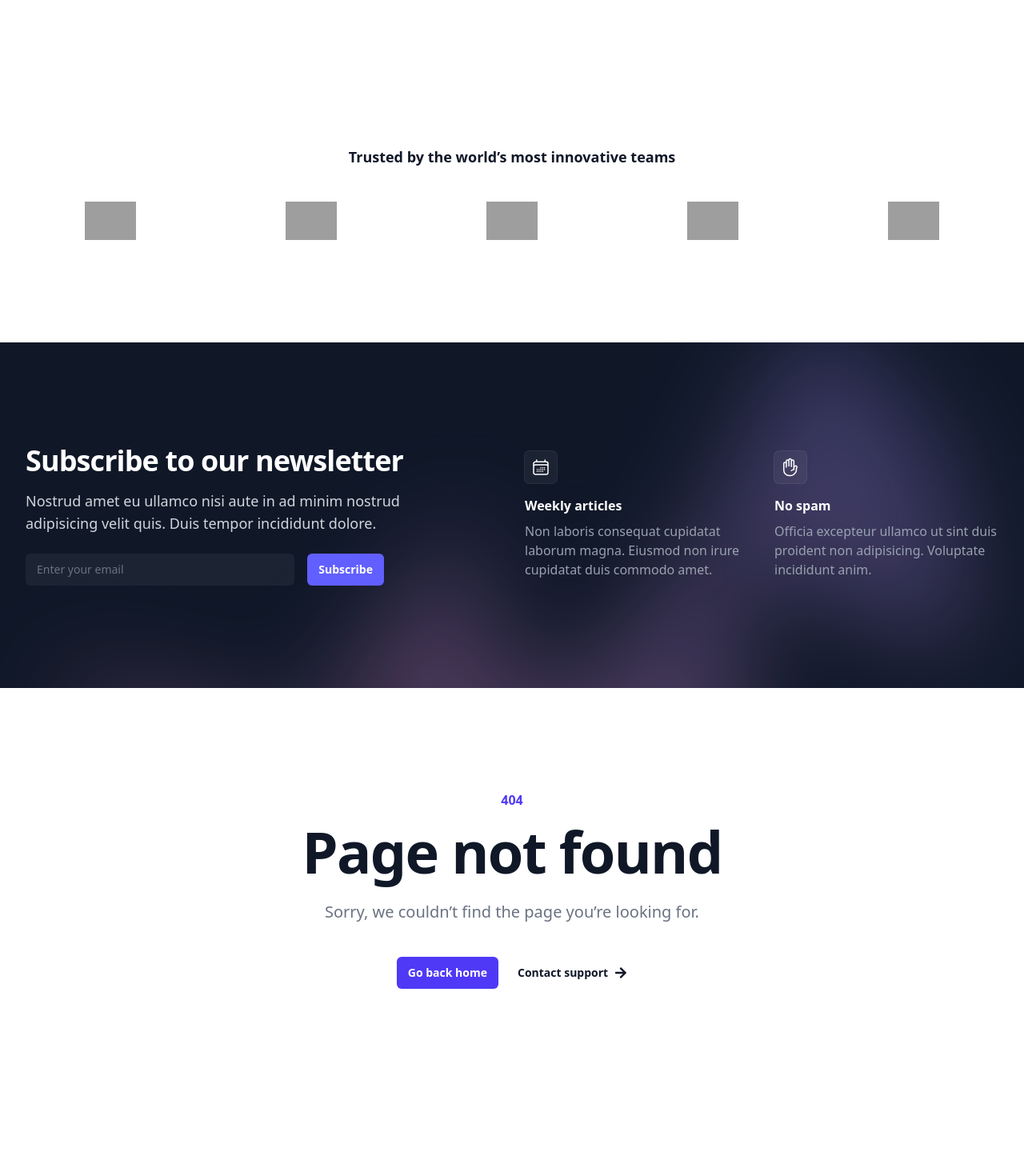
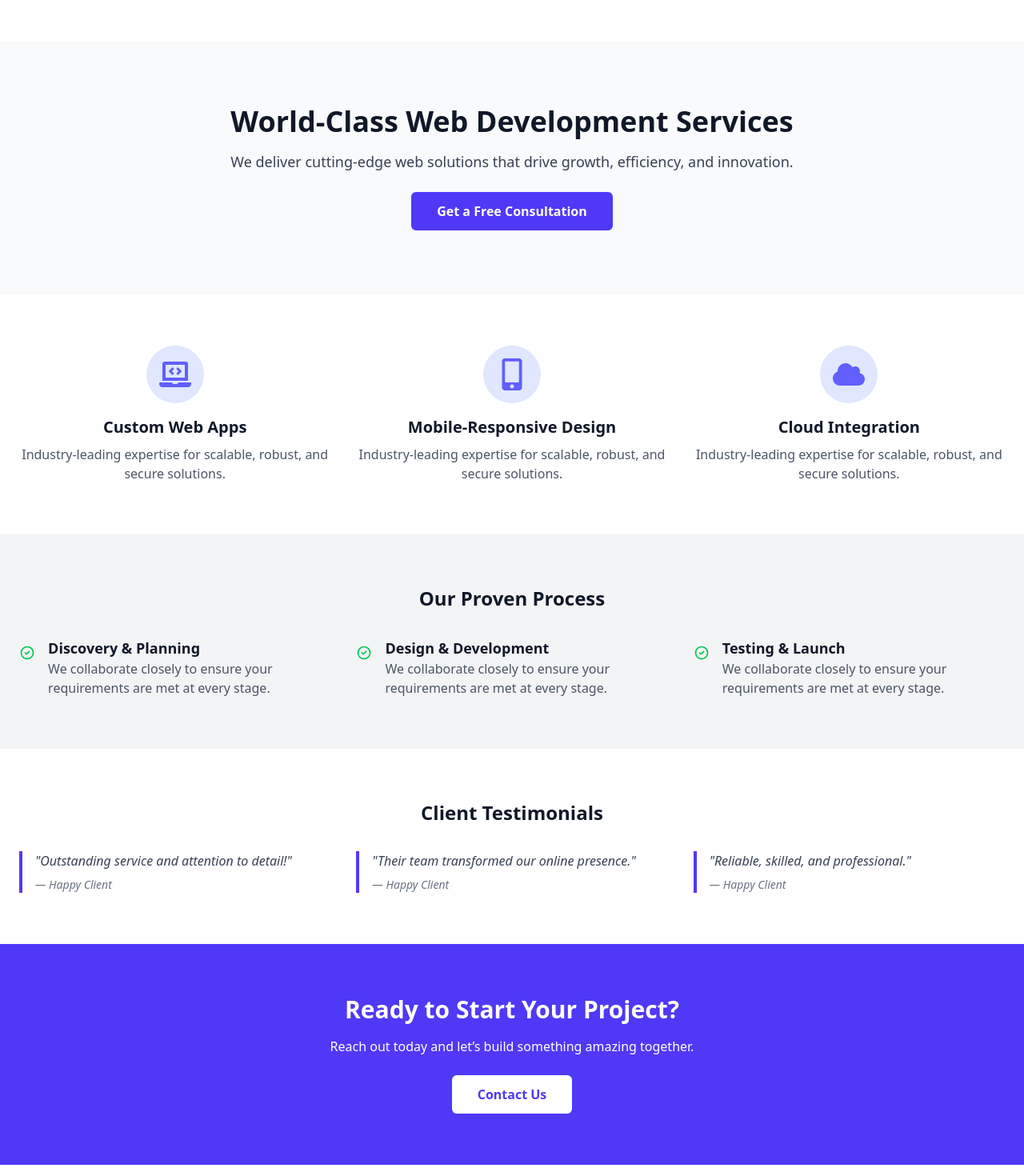
Before and after one commit to afbaslasu/bs-web, a React (Vite) app in the folder bs-mini/: page / in a window 1280 px wide. Shown: the part 1820-3290 px from the top of the page at 80% size. Before the commit the page ends 3184 px from the top, so only its background shows below. Built offline with nearby package versions, Linux system fonts and the light colour scheme; grey boxes are pictures that could not be loaded.

Commit message:
chore: addition of ServicesSection and Footer components

```diff
--- a/bs-mini/src/App.jsx
+++ b/bs-mini/src/App.jsx
@@ -1,16 +1,46 @@
 import React from 'react'
+import { useState, useEffect } from "react";
+import { ClipLoader } from "react-spinners";
 
 import TopBanner from './components/TopBanner'
 import ResponsiveNav from './components/ResponsiveNav'
+import FlyOutMenu from './components/FlyOutMenu'
 import  Header from './components/Header'
 import NewsletterSection from './components/NewsletterSection'
 import NotFoundPage from './components/NotFoundPage'
 import ContentSection from './components/ContentSection'
+import ServicesSection from './components/ServicesSection';
 import LogoCloud from './components/LogoCloud'
-import FlyOutMenu from './components/FlyOutMenu'
+import Footer from './components/Footer';
 
 
 const App = () => {
+  const [loading, setLoading] = useState(true);
+
+  // Simulate data fetch or initialization
+  useEffect(() => {
+    const timer = setTimeout(() => {
+      setLoading(false);
+    }, 1000); // 1 seconds, adjust as needed
+
+    return () => clearTimeout(timer);
+  }, []);
+
+  // Conditional render: spinner while loading, else the app
+  if (loading) {
+    return (
+      <div className="flex h-screen w-screen items-center justify-center bg-white">
+        <ClipLoader
+          color="#4338ca"
+          loading={loading}
+          size={60}
+          aria-label="Loading Spinner"
+        />
+      </div>
+    );
+  }
+
+  // Once loading === false, render the full app
   return (
     <>
       <TopBanner />
@@ -18,9 +48,11 @@ const App = () => {
       <Header />
       <FlyOutMenu />
       <ContentSection />
+      <ServicesSection />
       <LogoCloud />
       <NewsletterSection />
       <NotFoundPage />
+      <Footer />
     </>
   );
 }
--- /dev/null
+++ b/bs-mini/src/components/Footer.jsx
@@ -0,0 +1,134 @@
+
+import React from "react";
+import {
+  FaFacebookF,
+  FaTwitter,
+  FaLinkedinIn,
+  FaYoutube,
+} from "react-icons/fa";
+
+export default function Footer() {
+  return (
+    <footer className="bg-indigo-900 text-gray-200 py-16">
+      <div className="container mx-auto px-6 grid grid-cols-1 md:grid-cols-2 lg:grid-cols-4 gap-8">
+        {/* Column 1: Branding */}
+        <div>
+          <h3 className="text-2xl font-bold text-white mb-4">BrandName</h3>
+          <p className="text-gray-400">
+            Leading the industry with innovative solutions and exceptional
+            service.
+          </p>
+          <div className="mt-4 flex space-x-4">
+            <a
+              href="#"
+              aria-label="Facebook"
+              className="hover:text-white text-gray-400"
+            >
+              <FaFacebookF className="h-6 w-6" aria-hidden="true" />
+            </a>
+            <a
+              href="#"
+              aria-label="Twitter"
+              className="hover:text-white text-gray-400"
+            >
+              <FaTwitter className="h-6 w-6" aria-hidden="true" />
+            </a>
+            <a
+              href="#"
+              aria-label="LinkedIn"
+              className="hover:text-white text-gray-400"
+            >
+              <FaLinkedinIn className="h-6 w-6" aria-hidden="true" />
+            </a>
+            <a
+              href="#"
+              aria-label="YouTube"
+              className="hover:text-white text-gray-400"
+            >
+              <FaYoutube className="h-6 w-6" aria-hidden="true" />
+            </a>
+          </div>
+        </div>
+
+        {/* Column 2: Quick Links */}
+        <div>
+          <h4 className="text-xl font-semibold mb-4">Quick Links</h4>
+          <ul className="space-y-2">
+            <li>
+              <a href="#" className="hover:text-white">
+                Home
+              </a>
+            </li>
+            <li>
+              <a href="#" className="hover:text-white">
+                About
+              </a>
+            </li>
+            <li>
+              <a href="#" className="hover:text-white">
+                Services
+              </a>
+            </li>
+            <li>
+              <a href="#" className="hover:text-white">
+                Contact
+              </a>
+            </li>
+          </ul>
+        </div>
+
+        {/* Column 3: Resources */}
+        <div>
+          <h4 className="text-xl font-semibold mb-4">Resources</h4>
+          <ul className="space-y-2">
+            <li>
+              <a href="#" className="hover:text-white">
+                Documentation
+              </a>
+            </li>
+            <li>
+              <a href="#" className="hover:text-white">
+                API Reference
+              </a>
+            </li>
+            <li>
+              <a href="#" className="hover:text-white">
+                Community
+              </a>
+            </li>
+            <li>
+              <a href="#" className="hover:text-white">
+                Blog
+              </a>
+            </li>
+          </ul>
+        </div>
+
+        {/* Column 4: Subscription */}
+        <div>
+          <h4 className="text-xl font-semibold mb-4">Subscribe</h4>
+          <p className="text-gray-400">
+            Get the latest news and updates right to your inbox.
+          </p>
+          <form className="mt-4 flex">
+            <input
+              type="email"
+              placeholder="Your email"
+              className="flex-1 rounded-l-md bg-indigo-800 px-4 py-2 text-gray-200 placeholder-gray-400 focus:outline-none"
+            />
+            <button
+              type="submit"
+              className="rounded-r-md bg-indigo-600 px-4 py-2 text-white hover:bg-indigo-500"
+            >
+              Go
+            </button>
+          </form>
+        </div>
+      </div>
+
+      <div className="mt-12 border-t border-indigo-700 pt-6 text-center text-sm text-gray-400">
+        © 2025 BrandName. All rights reserved.
+      </div>
+    </footer>
+  );
+}
--- /dev/null
+++ b/bs-mini/src/components/ServicesSection.jsx
@@ -0,0 +1,134 @@
+
+import React from "react";
+import { FaLaptopCode, FaMobileAlt, FaCloud } from "react-icons/fa";
+import { HiOutlineCheckCircle } from "react-icons/hi";
+
+// Option A: Feature-Focused Services Page
+export default function ServicesSection() {
+  return (
+    <>
+      {/* Hero Section */}
+      <section className="bg-gray-50">
+        <div className="container mx-auto px-6 py-20 text-center">
+          <h1 className="text-4xl font-bold text-gray-900 mb-4">
+            World-Class Web Development Services
+          </h1>
+          <p className="text-lg text-gray-700 mb-6">
+            We deliver cutting-edge web solutions that drive growth, efficiency,
+            and innovation.
+          </p>
+          <a
+            href="#contact"
+            className="inline-block bg-indigo-600 text-white px-8 py-3 rounded-md font-semibold hover:bg-indigo-500"
+          >
+            Get a Free Consultation
+          </a>
+        </div>
+      </section>
+
+      {/* Services Overview */}
+      <section className="container mx-auto px-6 py-16">
+        <div className="grid gap-8 sm:grid-cols-2 lg:grid-cols-3">
+          {[
+            {
+              icon: <FaLaptopCode className="h-10 w-10 text-indigo-500" />,
+              title: "Custom Web Apps",
+            },
+            {
+              icon: <FaMobileAlt className="h-10 w-10 text-indigo-500" />,
+              title: "Mobile-Responsive Design",
+            },
+            {
+              icon: <FaCloud className="h-10 w-10 text-indigo-500" />,
+              title: "Cloud Integration",
+            },
+          ].map((service) => (
+            <div key={service.title} className="text-center">
+              <div className="mb-4 inline-flex items-center justify-center rounded-full bg-indigo-100 p-4">
+                {service.icon}
+              </div>
+              <h3 className="text-xl font-semibold mb-2 text-gray-900">
+                {service.title}
+              </h3>
+              <p className="text-gray-600">
+                Industry-leading expertise for scalable, robust, and secure
+                solutions.
+              </p>
+            </div>
+          ))}
+        </div>
+      </section>
+
+      {/* Process Section */}
+      <section className="bg-gray-100">
+        <div className="container mx-auto px-6 py-16">
+          <h2 className="text-2xl font-bold text-gray-900 mb-8 text-center">
+            Our Proven Process
+          </h2>
+          <div className="space-y-8 md:space-y-0 md:grid md:grid-cols-3 md:gap-8">
+            {[
+              "Discovery & Planning",
+              "Design & Development",
+              "Testing & Launch",
+            ].map((step) => (
+              <div key={step} className="flex items-start">
+                <HiOutlineCheckCircle className="h-8 w-8 text-green-500 mt-1 mr-4" />
+                <div>
+                  <h4 className="text-lg font-semibold text-gray-900">
+                    {step}
+                  </h4>
+                  <p className="text-gray-600">
+                    We collaborate closely to ensure your requirements are met
+                    at every stage.
+                  </p>
+                </div>
+              </div>
+            ))}
+          </div>
+        </div>
+      </section>
+
+      {/* Testimonials */}
+      <section className="container mx-auto px-6 py-16">
+        <h2 className="text-2xl font-bold text-gray-900 text-center mb-8">
+          Client Testimonials
+        </h2>
+        <div className="grid gap-8 sm:grid-cols-2 lg:grid-cols-3">
+          {[
+            '"Outstanding service and attention to detail!"',
+            '"Their team transformed our online presence."',
+            '"Reliable, skilled, and professional."',
+          ].map((quote, idx) => (
+            <blockquote
+              key={idx}
+              className="border-l-4 border-indigo-600 pl-4 italic text-gray-700"
+            >
+              {quote}
+              <footer className="mt-2 text-sm text-gray-500">
+                — Happy Client
+              </footer>
+            </blockquote>
+          ))}
+        </div>
+      </section>
+
+      {/* Contact CTA */}
+      <section id="contact" className="bg-indigo-600 text-white py-16">
+        <div className="container mx-auto px-6 text-center">
+          <h2 className="text-3xl font-bold mb-4">
+            Ready to Start Your Project?
+          </h2>
+          <p className="mb-6">
+            Reach out today and let’s build something amazing together.
+          </p>
+          <a
+            href="#"
+            className="inline-block bg-white text-indigo-600 px-8 py-3 rounded-md font-semibold hover:bg-gray-100"
+          >
+            Contact Us
+          </a>
+        </div>
+      </section>
+    </>
+  );
+}
```
